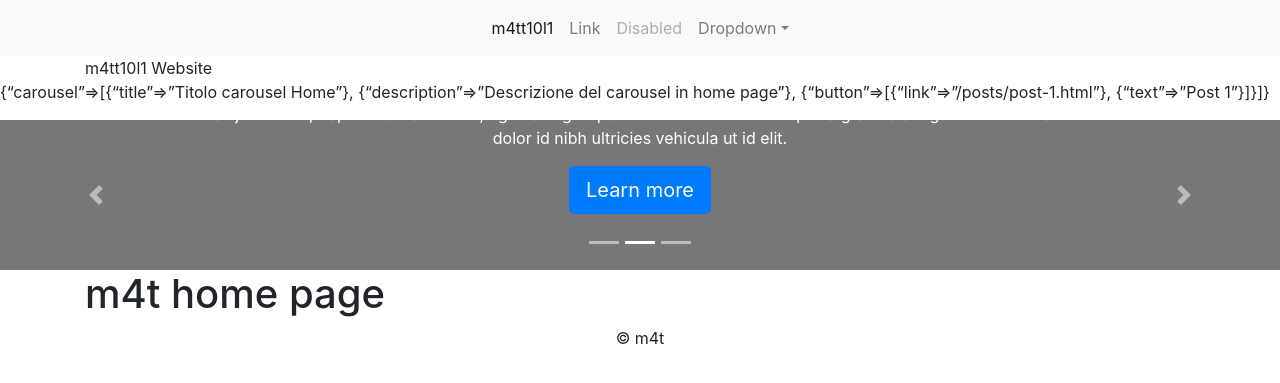
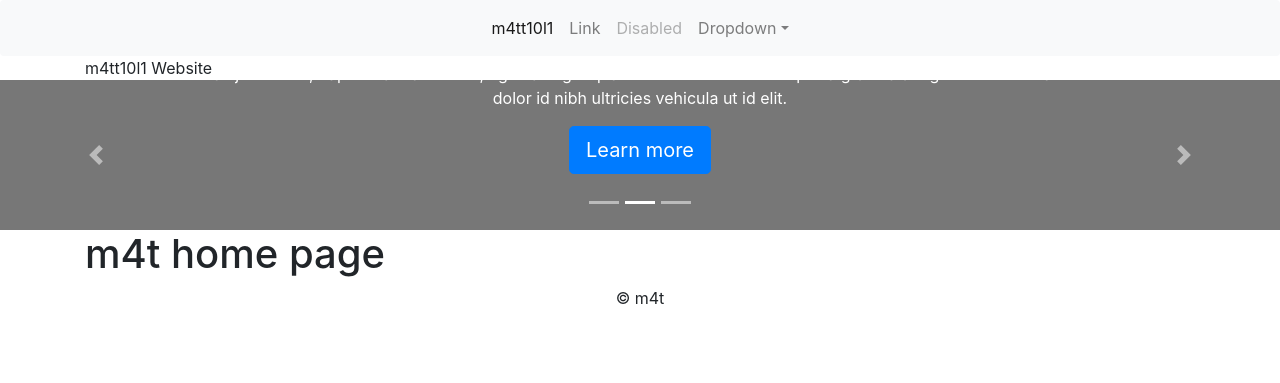
Before and after one commit to studiodiametrodev/m4tt10l1.github.io, a Jekyll site: the page built from index.md, in a window 1280 px wide. Shown: the top 383 px of the page. Built offline with Jekyll 4.4.1, drawn with Linux system fonts in a browser that asks for light colours.

Commit message:
Update index.md

```diff
--- a/index.md
+++ b/index.md
@@ -10,9 +10,8 @@ carousel1:
     - link: /posts/post-1.html
     - text: Post 1
 ---
-{{page.carousel1}}
-{% assign page_carousel=page.carousel1 %}
-{% include carousel.html params=page_carousel %}
+
+{% include carousel.html params=page.carousel1 %}
 <section class="sec-1">
   <div class="container">
     <h1>{{ page.title }}</h1>
```
